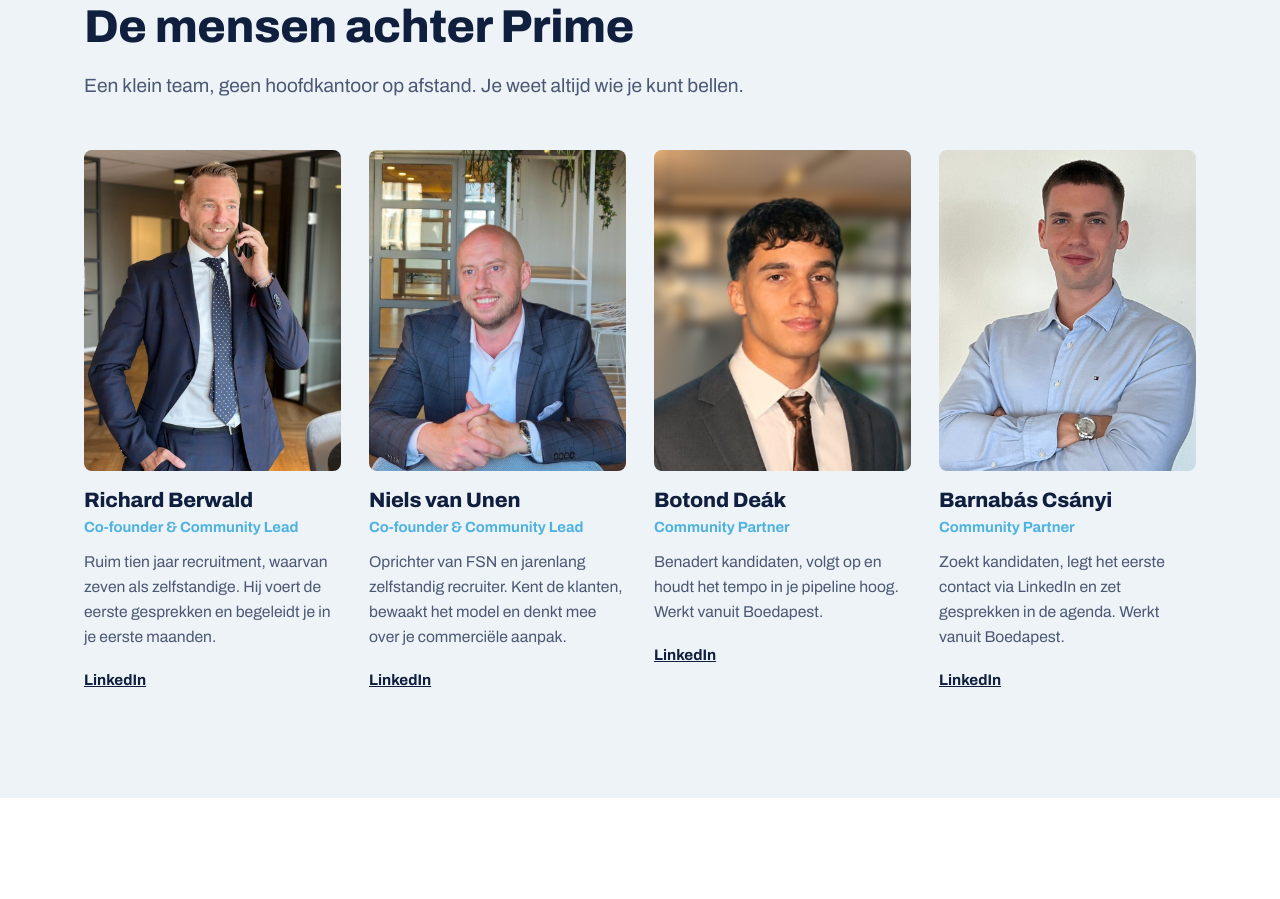
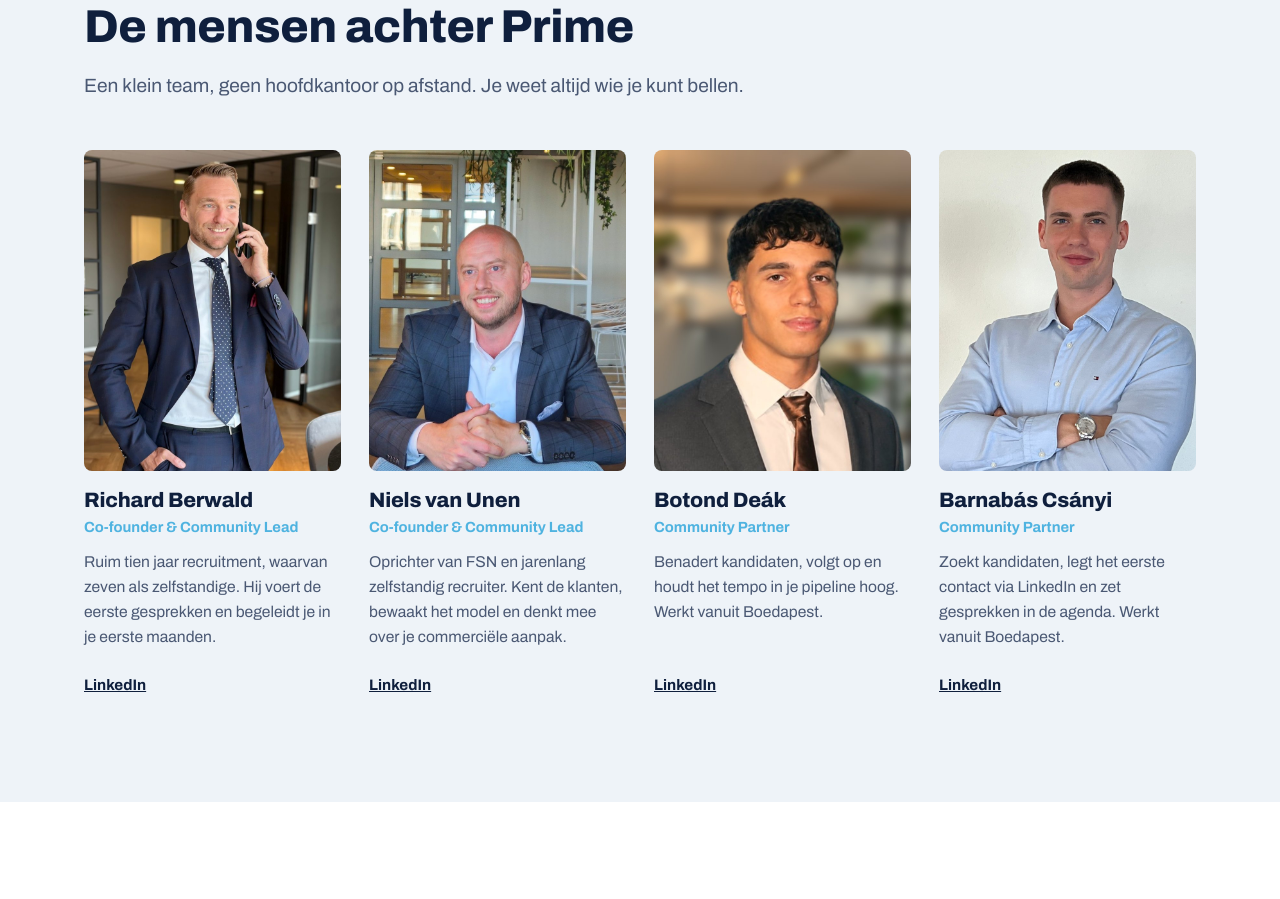
Before and after one commit to richardberwald/fsn-prime-website, a plain HTML site: page index.html in a window 1280 px wide. Shown: the part 6939-7838 px from the top of the page. Drawn offline with Linux system fonts and the light colour scheme.

Commit message:
LinkedIn-links in teamkaarten op één lijn
Co-Authored-By: Claude Opus 5.5 <noreply@anthropic.com>
Claude-Session: https://claude.ai/code/session_011WRHNhqNwiqoKEhC9onS4F

```diff
--- a/assets/style.css
+++ b/assets/style.css
@@ -260,3 +260,5 @@ section[id],[id="top"]{scroll-margin-top:96px}
   .site-nav.open .menu-toggle span:nth-child(3){transform:translateY(-8px) rotate(-45deg)}
   section[id]{scroll-margin-top:80px}
 }
+.member{display:flex;flex-direction:column}
+.member a{margin-top:auto;padding-top:8px;align-self:flex-start}
```
